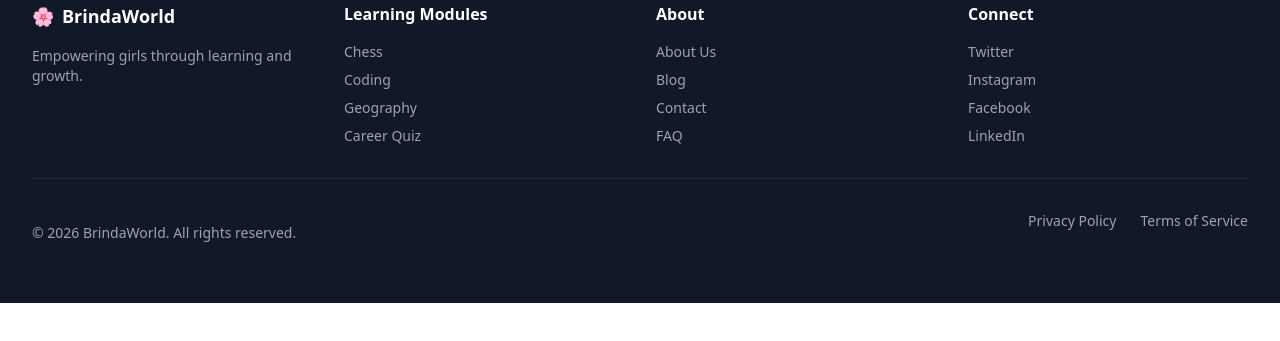
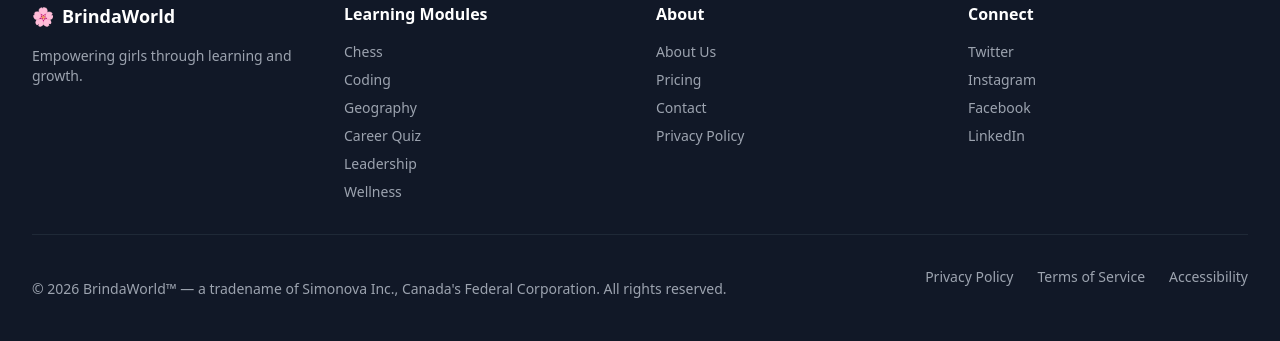
Before and after one commit to simonovainc/brindaworld-next, a Next.js app: page /wellness in a window 1280 px wide. Shown: the part 1157-1498 px from the top of the page. Before the commit the page ends 1460 px from the top, so only its background shows below. Built offline with nearby package versions, Linux system fonts and the light colour scheme; no server answers.

Commit message:
Fix game nav links in modules layout - use absolute paths, update footer branding

```diff
--- a/app/(modules)/layout.tsx
+++ b/app/(modules)/layout.tsx
@@ -37,7 +37,7 @@ export default function ModulesLayout({
               {modules.map((module) => (
                 <Link
                   key={module.path}
-                  href={`/chess${module.path}`}
+                  href={module.path}
                   className="px-3 py-2 rounded-lg text-sm font-medium text-gray-700 hover:bg-purple-50 hover:text-brinda-purple transition-colors"
                 >
                   {module.icon} {module.name}
@@ -69,7 +69,7 @@ export default function ModulesLayout({
               {modules.map((module) => (
                 <Link
                   key={module.path}
-                  href={`/chess${module.path}`}
+                  href={module.path}
                   className="block px-4 py-2 rounded-lg text-sm font-medium text-gray-700 hover:bg-purple-50 hover:text-brinda-purple transition-colors"
                 >
                   {module.icon} {module.name}
@@ -97,20 +97,22 @@ export default function ModulesLayout({
             <div>
               <h4 className="font-bold mb-4">Learning Modules</h4>
               <ul className="space-y-2 text-sm text-gray-400">
-                <li><a href="#" className="hover:text-white transition-colors">Chess</a></li>
-                <li><a href="#" className="hover:text-white transition-colors">Coding</a></li>
-                <li><a href="#" className="hover:text-white transition-colors">Geography</a></li>
-                <li><a href="#" className="hover:text-white transition-colors">Career Quiz</a></li>
+                <li><Link href="/chess" className="hover:text-white transition-colors">Chess</Link></li>
+                <li><Link href="/coding" className="hover:text-white transition-colors">Coding</Link></li>
+                <li><Link href="/geography" className="hover:text-white transition-colors">Geography</Link></li>
+                <li><Link href="/quiz" className="hover:text-white transition-colors">Career Quiz</Link></li>
+                <li><Link href="/leadership" className="hover:text-white transition-colors">Leadership</Link></li>
+                <li><Link href="/wellness" className="hover:text-white transition-colors">Wellness</Link></li>
               </ul>
             </div>
 
             <div>
               <h4 className="font-bold mb-4">About</h4>
               <ul className="space-y-2 text-sm text-gray-400">
-                <li><a href="#" className="hover:text-white transition-colors">About Us</a></li>
-                <li><a href="#" className="hover:text-white transition-colors">Blog</a></li>
-                <li><a href="#" className="hover:text-white transition-colors">Contact</a></li>
-                <li><a href="#" className="hover:text-white transition-colors">FAQ</a></li>
+                <li><Link href="/about" className="hover:text-white transition-colors">About Us</Link></li>
+                <li><Link href="/pricing" className="hover:text-white transition-colors">Pricing</Link></li>
+                <li><Link href="/contact" className="hover:text-white transition-colors">Contact</Link></li>
+                <li><Link href="/privacy" className="hover:text-white transition-colors">Privacy Policy</Link></li>
               </ul>
             </div>
 
@@ -127,10 +129,11 @@ export default function ModulesLayout({
 
           <div className="border-t border-gray-800 pt-8">
             <div className="flex flex-col md:flex-row justify-between items-center text-sm text-gray-400">
-              <p>&copy; 2026 BrindaWorld. All rights reserved.</p>
+              <p>&copy; 2026 BrindaWorld&trade; &mdash; a tradename of Simonova Inc., Canada&apos;s Federal Corporation. All rights reserved.</p>
               <div className="flex gap-6 mt-4 md:mt-0">
-                <a href="#" className="hover:text-white transition-colors">Privacy Policy</a>
-                <a href="#" className="hover:text-white transition-colors">Terms of Service</a>
+                <Link href="/privacy" className="hover:text-white transition-colors">Privacy Policy</Link>
+                <Link href="/terms" className="hover:text-white transition-colors">Terms of Service</Link>
+                <Link href="/accessibility" className="hover:text-white transition-colors">Accessibility</Link>
               </div>
             </div>
           </div>
```
